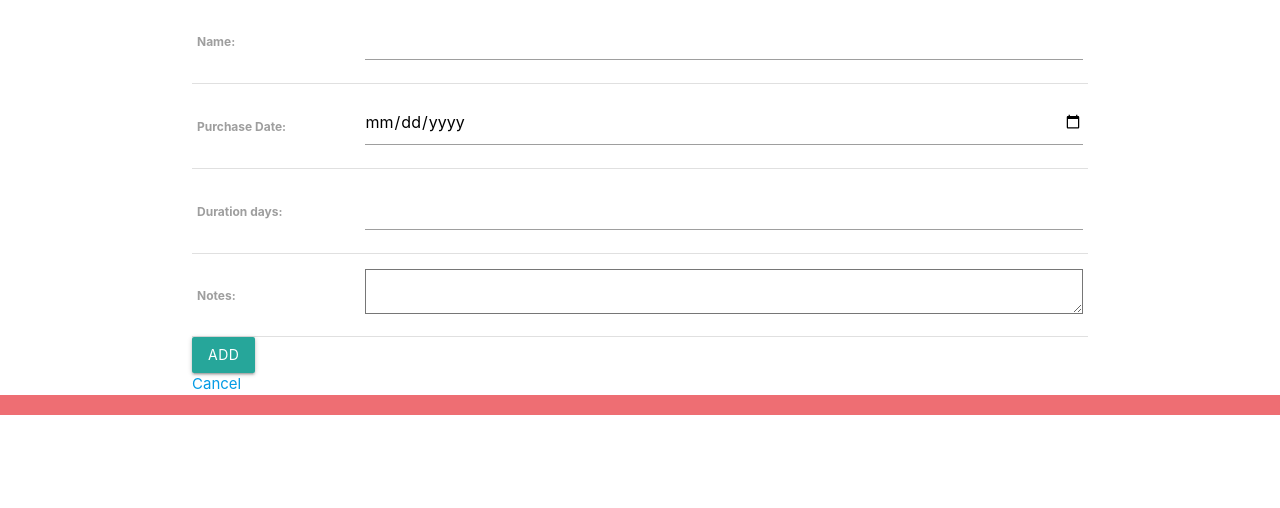
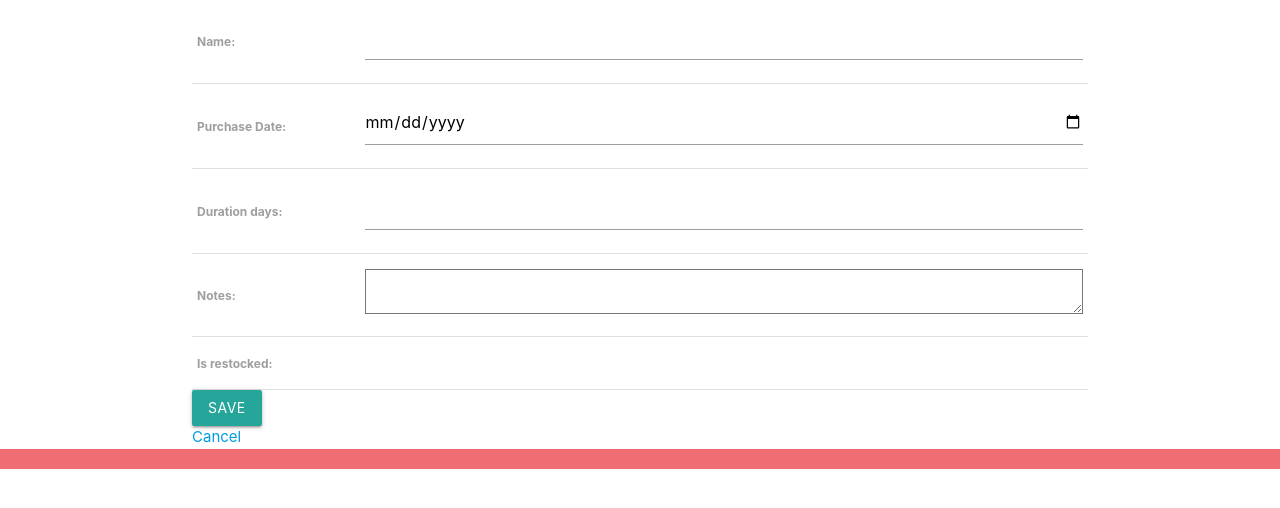
Before and after one commit to ManarSwar97/MyLifeFlow, a Django app: page /groceries/create/ in a window 1280 px wide. Shown: the part 201-709 px from the top of the page. Run offline with Django 5.2, Linux system fonts and the light colour scheme; the visitor is signed in with stand-in values (Sample User, id 1).

Commit message:
Some updates

```diff
--- a/mylifeflow/main_app/forms.py
+++ b/mylifeflow/main_app/forms.py
@@ -78,9 +78,7 @@ class GroceryForm(forms.ModelForm):
 
     class Meta:
         model = Grocery
-        fields = ['name', 'purchase_date', 'duration_days', 'next_restock', 'notes']
-
-
+        fields = ['name', 'purchase_date', 'duration_days', 'notes', 'is_restocked']
 
 class VoiceForm(forms.ModelForm):
     class Meta:
@@ -91,7 +89,6 @@ class VoiceForm(forms.ModelForm):
         def form_valid(self, form):
             form.instance.user = self.request.user
             return super().form_valid(form)
-        fields = ['name', 'purchase_date', 'duration_days', 'notes', 'is_restocked']
 
 class ItemForm(forms.ModelForm):
     NEW_LOCATION_VALUE = '__new__'
--- a/mylifeflow/main_app/models.py
+++ b/mylifeflow/main_app/models.py
@@ -133,6 +133,7 @@ class Grocery(models.Model):
     duration_days = models.IntegerField()
     notes = models.TextField(blank=True)
     is_restocked = models.BooleanField(default=False)
+    restock_date = models.DateField(null=True, blank=True)
     user = models.ForeignKey(User, on_delete=models.CASCADE)
 
     def __str__(self):
@@ -140,6 +141,13 @@ class Grocery(models.Model):
 
     def get_absolute_url(self):
         return reverse('grocery_detail', kwargs={'pk': self.id})
+
+    def save(self, *args, **kwargs):
+        if self.is_restocked and not self.restock_date:
+            self.restock_date = timezone.now().date()
+        elif not self.is_restocked:
+            self.restock_date = None
+        super().save(*args, **kwargs)
 
     @property
     def next_restock(self):
--- a/mylifeflow/main_app/templates/main_app/grocery_detail.html
+++ b/mylifeflow/main_app/templates/main_app/grocery_detail.html
@@ -3,7 +3,8 @@
 <p><strong>Purchase Date:</strong> {{ grocery.purchase_date }}</p>
 <p><strong>Duration (days):</strong> {{ grocery.duration_days }}</p>
 <p><strong>Next Restock:</strong> {{ grocery.next_restock }}</p>
-<p><strong>Restocked?</strong> {{ grocery.restocked|yesno:"Yes,No" }}</p>
+<p><strong>Restocked?</strong> {{ grocery.is_restocked|yesno:"Yes,No" }}</p>
+<p><strong>Restock Date:</strong> {{ grocery.restock_date }}</p>
 {% if grocery.notes %}
 <p><strong>Notes:</strong> {{ grocery.notes }}</p>
 {% endif %}
--- a/mylifeflow/main_app/templates/main_app/grocery_form.html
+++ b/mylifeflow/main_app/templates/main_app/grocery_form.html
@@ -5,7 +5,7 @@
   <table>
     {{ form.as_table }}
   </table>
-  <input type="submit" value="Add" class="btn" />
+  <input type="submit" value="Save" class="btn" />
 </form>
 <a href="{% url 'grocery_index' %}">Cancel</a>
 {% endblock %}
--- a/mylifeflow/main_app/templates/main_app/item_form.html
+++ b/mylifeflow/main_app/templates/main_app/item_form.html
@@ -25,7 +25,7 @@
       <td>{{ form.description }}</td>
     </tr>
   </table>
-  <input type="submit" value="Add" class="btn" />
+  <input type="submit" value="Save" class="btn" />
 </form>
 <a href="{% url 'item_index' %}">Cancel</a>
 <script>
--- a/mylifeflow/main_app/templates/main_app/person_form.html
+++ b/mylifeflow/main_app/templates/main_app/person_form.html
@@ -8,7 +8,7 @@
   <table>
     {{ form.as_table }}
   </table>
-  <input type="submit" value="Add" class="btn" />
+  <input type="submit" value="Save" class="btn" />
 </form>
 <a href="{% url 'person_index' %}">Cancel</a>
 {% endblock %}
```
